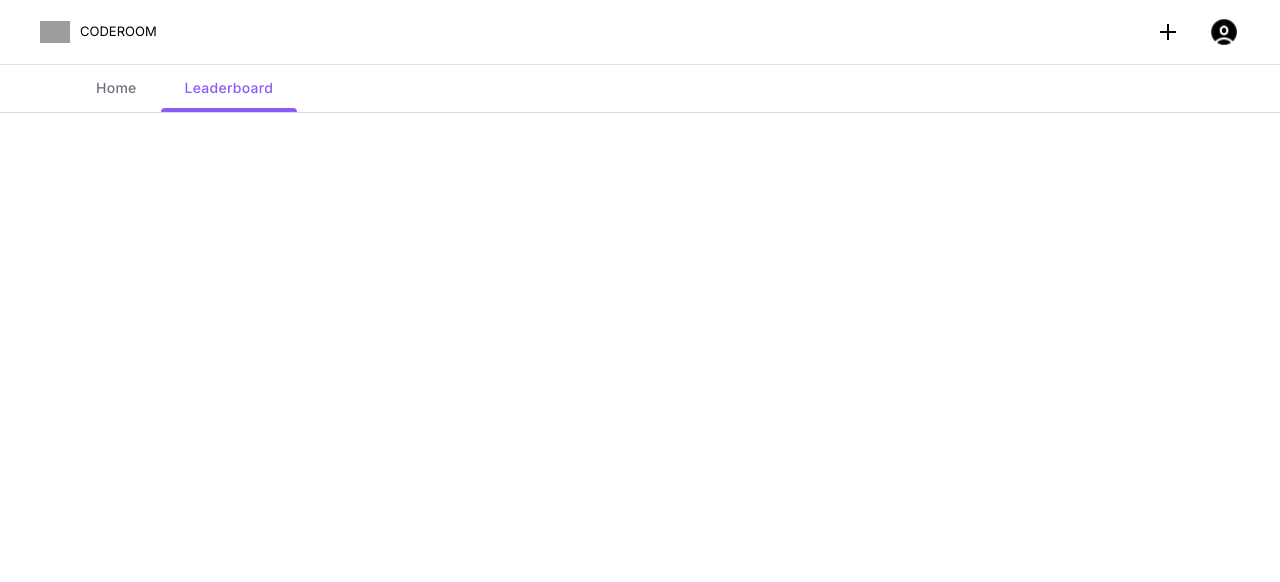
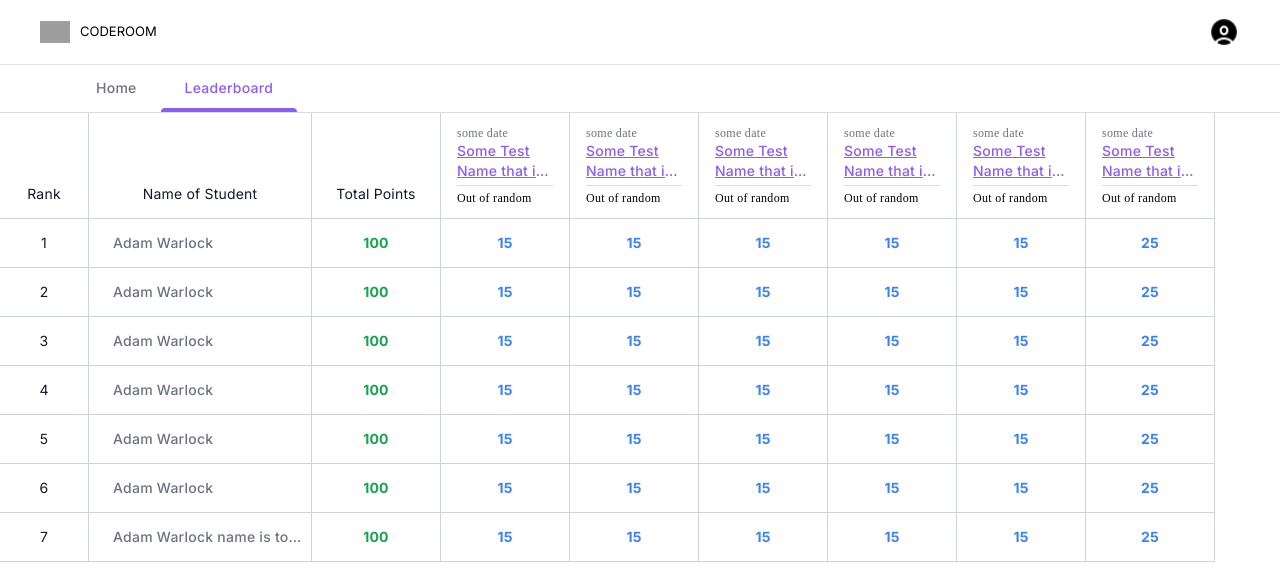
Before and after one commit to nileshphapale142/coderoom-frontend, a Next.js app: page /c/1/leaderboard in a window 1280 px wide. Shown: the top 582 px of the page. Built offline with nearby package versions, Linux system fonts and the light colour scheme; grey boxes are pictures that could not be loaded.

Commit message:
Date: 12 June -Leaderboard page added, horizontal scrolling missing, pagination missing, your rank missing -Join class button made only for home page

```diff
--- a/app/c/[id]/leaderboard/page.tsx
+++ b/app/c/[id]/leaderboard/page.tsx
@@ -1,11 +1,230 @@
-import React from 'react'
+import Link from 'next/link';
+import React from 'react';
 
-const Page = () => {
-  return (
-    <div>
-
-    </div>
-  )
+interface User {
+  name: string;
+  points: number;
+  tests: number[];
 }
 
-export default Page
+const SimpleCell = ({
+  name,
+  widthReq = false,
+  isNumber = false,
+  color = 'gray-900'
+}: {
+  name: string;
+  widthReq?: boolean;
+  isNumber?: boolean;
+  color?: string;
+}) => {
+  return (
+    <th className='z-3 relative h-full translate-x-0 p-0'>
+      <div
+        className={
+          'text-style table-box box-border flex items-end ' +
+          ' justify-center font-normal tracking-just-sm text-gray-500 ' +
+          (widthReq ? ' w-[8.0625rem] ' : ' ')
+        }
+      >
+        <div className='px-6'>
+          <div
+            className={'relative h-auto min-w-10 max-w-70 whitespace-nowrap ' +
+                    '  py-2 text-center text-sm leading-5 outline-none ' +
+                    (isNumber ? ` text-${color} font-bold `: ` text-${color} font-normal`)
+                  }
+          >
+            <span className='relative flex w-full justify-center overflow-hidden leading-8'>
+              {name}
+            </span>
+          </div>
+        </div>
+      </div>
+    </th>
+  );
+};
+
+const TestCell = ({
+  name,
+  link,
+  date,
+  outof,
+}: {
+  name: string;
+  link: string;
+  date: string;
+  outof: string;
+}) => {
+  return (
+    <th className='relative z-2 h-full p-0'>
+      <div className='table-box w-[8.0625rem] px-4 py-3 text-left'>
+        <div className='flex pb-1'>
+          <div className='min-w-0 flex-auto'>
+            <div className='text-wrapping text-style-1  text-gray-500'>
+              {date}
+            </div>
+            <Link
+              href={link}
+              className='text-style line-clamp-2 h-10 overflow-hidden
+                                     text-ellipsis text-violet-500 underline'
+            >
+              {name}
+            </Link>
+          </div>
+        </div>
+        <div className='text-style-1'>
+          <span className='block border-t-0625 border-solid border-t-gray-1 pb-1'></span>
+          <div>Out of {outof}</div>
+        </div>
+      </div>
+    </th>
+  );
+};
+
+const StudentCell = ({ name, link }: { name: string; link: string }) => {
+  return (
+    <th className='relative z-1 h-full translate-x-0 p-0'>
+      <div
+        className='table-box box-border flex
+                flex-row items-center justify-between'
+      >
+        <div className='flex flex-row items-center py-0 pl-6 pr-2'>
+          <Link
+            href={link}
+            className='text-style text-wrapping
+        max-w-47.5 text-gray-500 hover:text-violet-500 hover:underline'
+          >
+            {name}
+          </Link>
+        </div>
+      </div>
+    </th>
+  );
+};
+
+const Leaderboard = () => {
+
+  //TODO : make separate component files
+  //TODO: pagination
+  //TODO: your rank at the end or start
+  //TODO: horizontal scrolling
+
+
+  const students: User[] = [
+    { name: 'Adam Warlock', points: 100, tests: [15, 15, 15, 15, 15, 25] },
+    { name: 'Adam Warlock', points: 100, tests: [15, 15, 15, 15, 15, 25] },
+    { name: 'Adam Warlock', points: 100, tests: [15, 15, 15, 15, 15, 25] },
+    { name: 'Adam Warlock', points: 100, tests: [15, 15, 15, 15, 15, 25] },
+    { name: 'Adam Warlock', points: 100, tests: [15, 15, 15, 15, 15, 25] },
+    { name: 'Adam Warlock', points: 100, tests: [15, 15, 15, 15, 15, 25] },
+    {
+      name: 'Adam Warlock name is too long',
+      points: 100,
+      tests: [15, 15, 15, 15, 15, 25],
+    },
+  ];
+  return (
+    <div
+      className='overflow-y-[unset] visible static flex h-auto
+    min-h-0 opacity-100 contain-style'
+    >
+      <div
+        className='relative bottom-0 left-0 right-0 top-0 z-auto
+      block min-h-full min-w-0 flex-1-auto'
+      >
+        <div className='relative z-auto h-auto min-h-full backface-visibility-h'>
+          <div className='h-mainNavHgt'></div>
+          <div className='h-12'></div>
+          <div>
+            <div>
+              <div>
+                <div>
+                  <div>
+                    <div>
+                      <table
+                        className='relative h-[1px] table-fixed border-collapse
+                      border-spacing-0 overflow-hidden'
+                      >
+                        <thead>
+                          <tr>
+                            <SimpleCell name='Rank' />
+                            <SimpleCell name='Name of Student' />
+                            <SimpleCell name='Total Points' />
+
+                            <TestCell
+                              name='Some Test Name that is long'
+                              link='/c/1/'
+                              date='some date'
+                              outof='random'
+                            />
+                            <TestCell
+                              name='Some Test Name that is long'
+                              link='/c/1/'
+                              date='some date'
+                              outof='random'
+                            />
+                            <TestCell
+                              name='Some Test Name that is long'
+                              link='/c/1/'
+                              date='some date'
+                              outof='random'
+                            />
+                            <TestCell
+                              name='Some Test Name that is long'
+                              link='/c/1/'
+                              date='some date'
+                              outof='random'
+                            />
+                            <TestCell
+                              name='Some Test Name that is long'
+                              link='/c/1/'
+                              date='some date'
+                              outof='random'
+                            />
+                            <TestCell
+                              name='Some Test Name that is long'
+                              link='/c/1/'
+                              date='some date'
+                              outof='random'
+                            />
+                          </tr>
+                        </thead>
+                        <tbody>
+                          {students.map((student, idx) => {
+                            return (
+                              <tr key={idx}>
+                                <SimpleCell name={(idx + 1).toString()} />
+                                <StudentCell name={student.name} link='/u/1' />
+                                <SimpleCell
+                                  name={student.points.toString()}
+                                  widthReq={true}
+                                  color='green-600'
+                                  isNumber={true}
+                                />
+                                {student.tests.map((test, idx2) => (
+                                  <SimpleCell
+                                    key={idx2}
+                                    name={test.toString()}
+                                    widthReq={true}
+                                    color='blue-500'
+                                    isNumber={true}
+                                  />
+                                ))}
+                              </tr>
+                            );
+                          })}
+                        </tbody>
+                      </table>
+                    </div>
+                  </div>
+                </div>
+              </div>
+            </div>
+          </div>
+        </div>
+      </div>
+    </div>
+  );
+};
+
+export default Leaderboard;
--- a/app/globals.css
+++ b/app/globals.css
@@ -68,4 +68,11 @@ button {
   .text-wrapping {
     @apply block overflow-hidden text-ellipsis whitespace-nowrap;
   }
+
+  .table-box {
+    border-bottom: 0.0625rem solid;
+    border-right: 0.0625rem solid;
+    @apply box-border h-full border-b-slate-300 border-r-slate-300
+    bg-white;
+  }
 }
--- a/components/Buttons/joinCourse.tsx
+++ b/components/Buttons/joinCourse.tsx
@@ -1,18 +1,20 @@
-'use client'
+'use client';
 
 import { closeJoinClassPopUp } from '@/Recoil';
 import React from 'react';
 import { useRecoilState } from 'recoil';
+import { usePathname } from 'next/navigation';
 
 export const JoinCourse = () => {
+  const path = usePathname();
 
-  const [_, setClose] = useRecoilState(closeJoinClassPopUp)
-  return (
+  const [_, setClose] = useRecoilState(closeJoinClassPopUp);
+  return path === '/' ? (
     <button
       className='relative z-0 m-[-12px] block h-12
                 w-12 cursor-pointer overflow-visible border-none bg-transparent
                 fill-current p-[12px] outline-none will-change-transform'
-    onClick={() => setClose(false)}
+      onClick={() => setClose(false)}
     >
       <span>
         <svg
@@ -26,5 +28,7 @@ export const JoinCourse = () => {
         </svg>
       </span>
     </button>
+  ) : (
+    <></>
   );
 };
--- a/tailwind.config.ts
+++ b/tailwind.config.ts
@@ -17,12 +17,15 @@ const config: Config = {
     'text-blue-1',
     'opacity-100',
     'opacity-0',
+    'text-green-600',
+    'font-bold',
+    'text-gray-900',
+    'font-normal',
   ],
   theme: {
     extend: {
       backgroundImage: {
-        'gradient-radial':
-          'radial-gradient(var(--tw-gradient-stops))',
+        'gradient-radial': 'radial-gradient(var(--tw-gradient-stops))',
         'gradient-conic':
           'conic-gradient(from 180deg at 50% 50%, var(--tw-gradient-stops))',
       },
@@ -50,6 +53,7 @@ const config: Config = {
         '54': '216px',
         '15': '3.75rem',
         '13': '52px',
+        mainNavHgt: '4.05rem',
       },
       maxHeight: {
         'calc-1': 'calc(100dvh - 61px)',
@@ -62,10 +66,12 @@ const config: Config = {
         'calc-12': 'calc(100% - 3rem)',
         'calc-33': 'calc(100% - 8.25rem)',
         'calc-17': 'calc(100% - 4.25rem)',
+        '70': '280px',
       },
       minWidth: {
         auto: 'auto',
         unset: 'unset',
+        '28': '112px',
       },
       maxWidth: {
         'calc-3': 'calc(100% - 24px)',
@@ -73,6 +79,8 @@ const config: Config = {
         '109': '436px',
         unset: 'unset',
         '625r': '62.5rem',
+        '70': '280px',
+        '47.5': '11.875rem',
       },
       backgroundSize: {
         'profile-photo': '32px 32px',
@@ -115,6 +123,7 @@ const config: Config = {
       letterSpacing: {
         sm: '.01785714em',
         'very-sm': '.00625em',
+        'just-sm': '.0142857143em',
       },
       textColor: {
         'gray-1': '#3c4043',
@@ -163,10 +172,7 @@ const config: Config = {
     function ({
       addUtilities,
     }: {
-      addUtilities: (
-        utilities: Record<string, any>,
-        options?: any
-      ) => void;
+      addUtilities: (utilities: Record<string, any>, options?: any) => void;
     }) {
       const newUtilities = {
         '.color-scheme-light': {
```
Also changed, not shown: .prettierrc.json.
